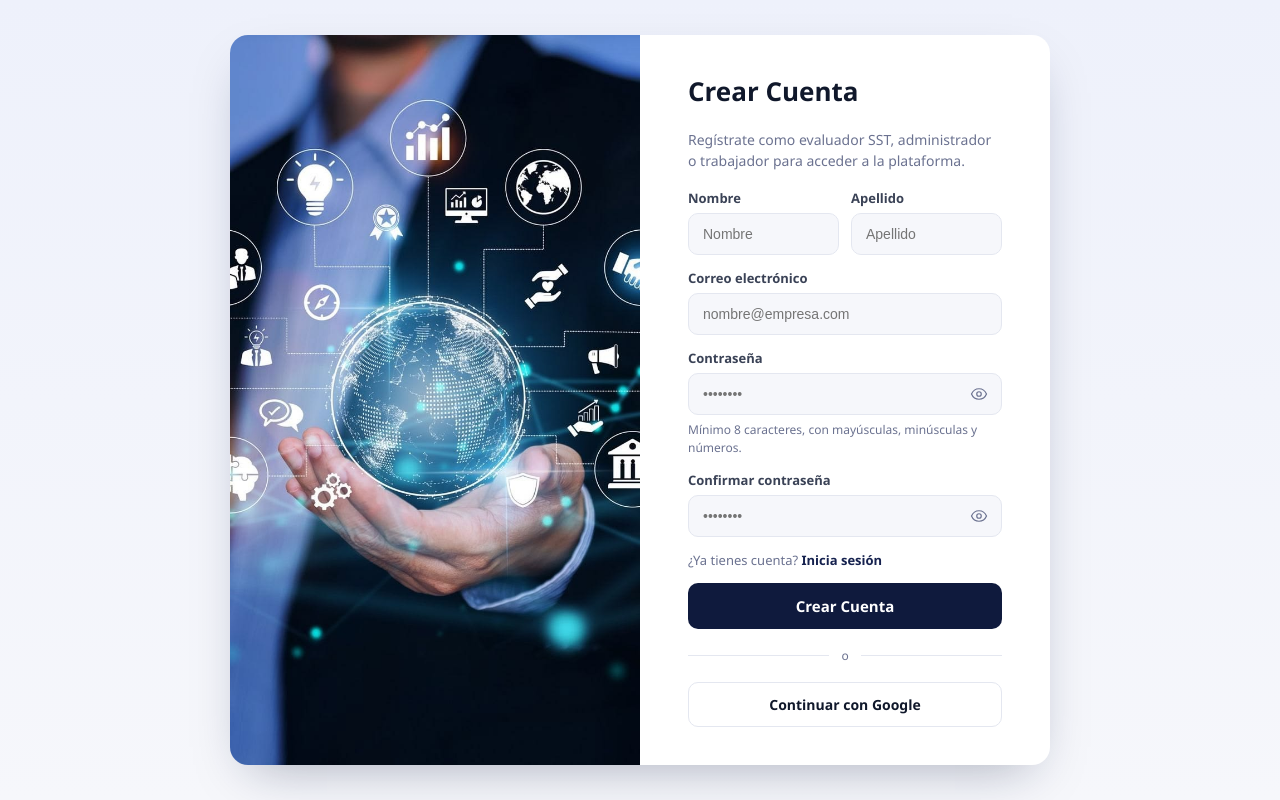
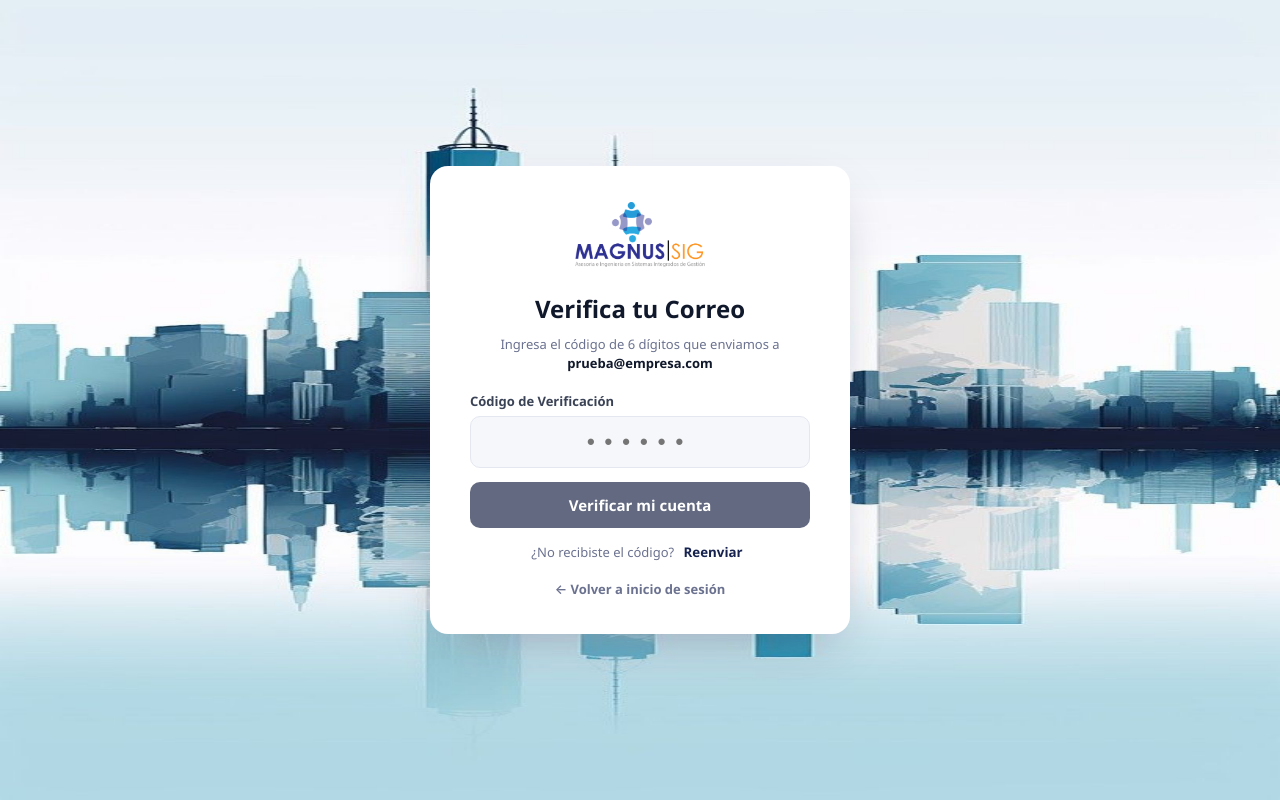
Before and after one commit to AprendicesMagnus/BateriaPsicosocial, a React (Vite) app in the folder frontend/: page /verificar-cuenta in a window 1280 px wide. Before the commit this address led to /crear-cuenta. Built offline with nearby package versions, Linux system fonts and the light colour scheme; no server answers.

Commit message:
Rediseño de pantallas de auth: recuperar contraseña, verificar código y restablecer contraseña

```diff
--- a/frontend/src/App.jsx
+++ b/frontend/src/App.jsx
@@ -8,7 +8,6 @@ import CreateAccount from "./pages/CreateAccount";
 import VerifyCode from "./pages/VerifyCode";
 import ForgotPassword from "./pages/ForgotPassword";
 import ResetPassword from "./pages/ResetPassword";
-import ResetSuccessful from "./pages/ResetSuccessful";
 import Panel from "./pages/Panel";
 
 export default function App() {
@@ -23,7 +22,6 @@ export default function App() {
           <Route path="/olvide-contrasena" element={<ForgotPassword />} />
           <Route path="/verificar-codigo" element={<VerifyCode mode="reset" />} />
           <Route path="/restablecer-contrasena" element={<ResetPassword />} />
-          <Route path="/contrasena-restablecida" element={<ResetSuccessful />} />
           <Route
             path="/panel"
             element={
--- a/frontend/src/pages/ResetPassword.jsx
+++ b/frontend/src/pages/ResetPassword.jsx
@@ -1,8 +1,14 @@
 import { useEffect, useState } from "react";
 import { useLocation, useNavigate } from "react-router-dom";
-import AuthLayout from "../components/AuthLayout";
 import { PasswordField, PrimaryButton, FormMessage } from "../components/FormControls";
 import { resetPassword } from "../api/auth";
+import "../styles/auth.css";
+
+// Imagen de fondo a toda pantalla (misma que las demás pantallas de este flujo).
+// El archivo debe estar en: public/fondo-recuperar.jpg
+function ResetPasswordBackground() {
+  return <img src="/imagen5.jpg" alt="" className="verify-bg" />;
+}
 
 export default function ResetPassword() {
   const location = useLocation();
@@ -32,7 +38,9 @@ export default function ResetPassword() {
     setLoading(true);
     try {
       await resetPassword({ resetToken, password });
-      navigate("/contrasena-restablecida", { state: { email } });
+      navigate("/iniciar-sesion", {
+        state: { message: "Contraseña restablecida con éxito. Ya puedes iniciar sesión." },
+      });
     } catch (err) {
       setError(err.message);
     } finally {
@@ -43,7 +51,12 @@ export default function ResetPassword() {
   if (!resetToken) return null;
 
   return (
-    <AuthLayout illustration="chat">
+    <div className="verify-shell">
+      <ResetPasswordBackground />
+
+      <div className="verify-card">
+        <img src="/logo oscu.png" alt="Magnus SIG" className="login-logo" />
+
         <h1>Restablecer Contraseña</h1>
         <p className="auth-subtitle">Crea una nueva contraseña segura para tu cuenta.</p>
 
@@ -73,6 +86,7 @@ export default function ResetPassword() {
             Confirmar Contraseña
           </PrimaryButton>
         </form>
-    </AuthLayout>
+      </div>
+    </div>
   );
 }
--- a/frontend/src/pages/VerifyCode.jsx
+++ b/frontend/src/pages/VerifyCode.jsx
@@ -1,15 +1,21 @@
 import { useEffect, useState } from "react";
 import { useLocation, useNavigate, Link } from "react-router-dom";
-import AuthLayout from "../components/AuthLayout";
 import { CodeInput, PrimaryButton, FormMessage } from "../components/FormControls";
 import { verifyEmail, verifyResetCode, resendCode } from "../api/auth";
+import "../styles/auth.css";
 
 const RESEND_SECONDS = 45;
+
+// Imagen de fondo a toda pantalla (misma que Recuperar Contraseña).
+// El archivo debe estar en: public/fondo-recuperar.jpg
+function VerifyCodeBackground() {
+  return <img src="/imagen5.jpg" alt="" className="verify-bg" />;
+}
 
 export default function VerifyCode({ mode }) {
   const location = useLocation();
   const navigate = useNavigate();
-  const email = location.state?.email;
+  const email = location.state?.email || "prueba@empresa.com"; // TEMPORAL para ver el diseño
 
   const [codigo, setCodigo] = useState("");
   const [error, setError] = useState("");
@@ -17,11 +23,13 @@ export default function VerifyCode({ mode }) {
   const [loading, setLoading] = useState(false);
   const [cooldown, setCooldown] = useState(0);
 
+  const esReset = mode === "reset";
+
   useEffect(() => {
     if (!email) {
-      navigate(mode === "reset" ? "/olvide-contrasena" : "/crear-cuenta", { replace: true });
+      navigate(esReset ? "/olvide-contrasena" : "/crear-cuenta", { replace: true });
     }
-  }, [email, mode, navigate]);
+  }, [email, esReset, navigate]);
 
   useEffect(() => {
     if (cooldown <= 0) return;
@@ -35,7 +43,7 @@ export default function VerifyCode({ mode }) {
     setInfo("");
     setLoading(true);
     try {
-      if (mode === "reset") {
+      if (esReset) {
         const data = await verifyResetCode({ email, codigo });
         navigate("/restablecer-contrasena", { state: { email, resetToken: data.resetToken } });
       } else {
@@ -57,7 +65,7 @@ export default function VerifyCode({ mode }) {
     try {
       await resendCode({
         email,
-        tipo: mode === "reset" ? "RESET_PASSWORD" : "VERIFICACION_EMAIL",
+        tipo: esReset ? "RESET_PASSWORD" : "VERIFICACION_EMAIL",
       });
       setInfo("Hemos enviado un nuevo código a tu correo.");
       setCooldown(RESEND_SECONDS);
@@ -69,10 +77,22 @@ export default function VerifyCode({ mode }) {
   if (!email) return null;
 
   return (
-    <AuthLayout illustration="chat">
-      <h1>Correo de Verificación</h1>
+    <div className="verify-shell">
+      <VerifyCodeBackground />
+
+      <div className="verify-card">
+        <img src="/logo oscu.png" alt="Magnus SIG" className="login-logo" />
+
+        {/* =================================================
+            TÍTULO
+            Cambia según el uso de la pantalla:
+            - reset  -> viene de "Olvidé mi contraseña"
+            - normal -> viene de "Crear cuenta"
+            ================================================= */}
+        <h1>{esReset ? "Verificar Código" : "Verifica tu Correo"}</h1>
+
         <p className="auth-subtitle">
-        Hemos enviado un código de verificación a tu correo electrónico:{" "}
+          Ingresa el código de 6 dígitos que enviamos a{" "}
           <span className="verification-email">{email}</span>
         </p>
 
@@ -86,7 +106,7 @@ export default function VerifyCode({ mode }) {
           </label>
 
           <PrimaryButton type="submit" loading={loading} disabled={codigo.length !== 6}>
-          {mode === "reset" ? "Restablecer Contraseña" : "Verificar mi cuenta"}
+            {esReset ? "Restablecer Contraseña" : "Verificar mi cuenta"}
           </PrimaryButton>
 
           <div className="resend-row">
@@ -94,7 +114,12 @@ export default function VerifyCode({ mode }) {
             {cooldown > 0 ? (
               <span>Reenviar en {cooldown}s</span>
             ) : (
-            <button type="button" className="link-accent" onClick={handleResend} style={{ background: "none", border: "none" }}>
+              <button
+                type="button"
+                className="link-accent"
+                onClick={handleResend}
+                style={{ background: "none", border: "none" }}
+              >
                 Reenviar
               </button>
             )}
@@ -104,6 +129,7 @@ export default function VerifyCode({ mode }) {
             ← Volver a inicio de sesión
           </Link>
         </form>
-    </AuthLayout>
+      </div>
+    </div>
   );
 }
```
Lines whose indentation alone changed are shown as unchanged.
